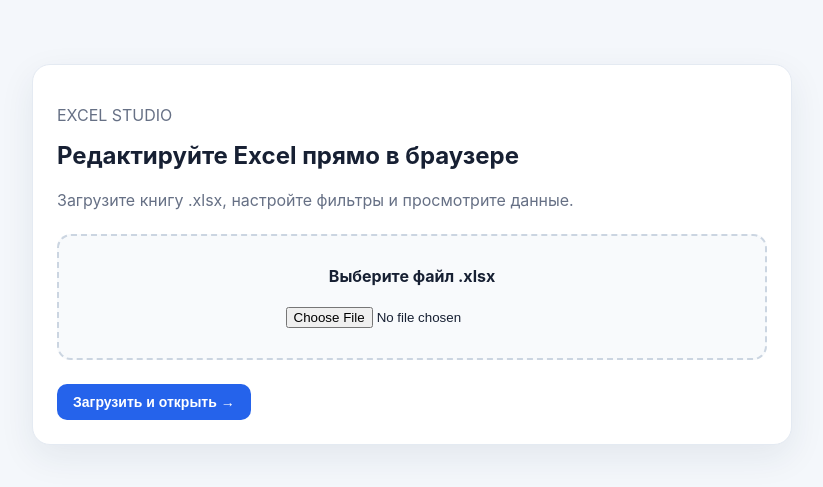
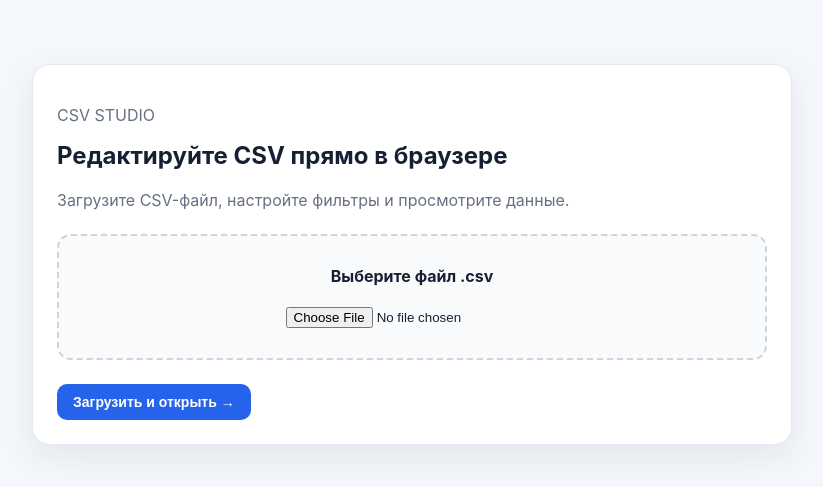
Before and after one commit to kudryavcevalexandr/asexel, a Flask app: page / in a window 1280 px wide. Shown: the top 487 px of the page, without its empty margins (228-1051 px from the left). Run offline with Flask 3, Linux system fonts and the light colour scheme.

Commit message:
Switch editor workflow to CSV

```diff
--- a/app.py
+++ b/app.py
@@ -6,8 +6,6 @@
 import re
 from pathlib import Path
 from uuid import uuid4
-from zipfile import BadZipFile
-
 import pandas as pd
 from flask import Flask, flash, jsonify, redirect, render_template, request, send_from_directory, session, url_for
 from werkzeug.utils import secure_filename
@@ -18,12 +16,12 @@
 
 
 def resolve_upload_dir() -> Path:
-    configured_dir = os.getenv("EXCEL_STUDIO_UPLOAD_DIR")
+    configured_dir = os.getenv("CSV_STUDIO_UPLOAD_DIR") or os.getenv("EXCEL_STUDIO_UPLOAD_DIR")
     candidates = []
     if configured_dir:
         candidates.append(Path(configured_dir).expanduser())
     candidates.append(Path(__file__).parent / "uploads")
-    candidates.append(Path(tempfile.gettempdir()) / "excel-studio-uploads")
+    candidates.append(Path(tempfile.gettempdir()) / "csv-studio-uploads")
 
     errors = []
     for candidate in candidates:
@@ -36,7 +34,7 @@
         except OSError as exc:
             errors.append(f"{candidate}: {type(exc).__name__}: {exc}")
 
-    raise RuntimeError("Не удалось найти папку для временных Excel-файлов с правами на запись: " + "; ".join(errors))
+    raise RuntimeError("Не удалось найти папку для временных CSV-файлов с правами на запись: " + "; ".join(errors))
 
 
 UPLOAD_DIR = resolve_upload_dir()
@@ -50,7 +48,7 @@
 FALSE_VALUES = {"false", "0", "no", "n", "нет", "ложь"}
 
 
-def workbook_error_details(action: str, path: Path, exc: Exception) -> str:
+def csv_error_details(action: str, path: Path, exc: Exception) -> str:
     reason = f"{type(exc).__name__}: {exc}"
     file_state = "файл отсутствует"
     if path.exists():
@@ -60,14 +58,21 @@
             file_state = f"не удалось получить размер файла: {type(stat_exc).__name__}: {stat_exc}"
 
     hints = []
-    if isinstance(exc, BadZipFile) or "not a zip file" in str(exc).lower():
-        hints.append("Excel-движок получил невалидный ZIP-контейнер .xlsx; часто это происходит, если вместо настоящего .xlsx загружен .xls/CSV/HTML с расширением .xlsx или предыдущая запись файла оборвалась")
     if isinstance(exc, PermissionError):
         hints.append("у процесса нет прав на запись/чтение файла или файл заблокирован операционной системой")
     if not hints:
-        hints.append("проверьте формат .xlsx, выбранный лист, права на папку uploads и свободное место на диске")
+        hints.append("проверьте формат .csv, кодировку UTF-8, права на папку uploads и свободное место на диске")
 
     return f"Не удалось {action}. Технические детали: {reason}. Состояние файла на сервере: {file_state}. Что проверить: {'; '.join(hints)}."
+
+
+def read_csv_file(path: Path, **kwargs) -> pd.DataFrame:
+    return pd.read_csv(path, dtype=str, keep_default_na=False, **kwargs)
+
+
+def write_csv_file(frame: pd.DataFrame, path: Path) -> None:
+    frame.to_csv(path, index=False)
+
 
 def boolean_checkbox_values(value: str) -> tuple[bool, str, str] | None:
     normalized = str(value).strip().lower()
@@ -102,7 +107,7 @@
     return None
 
 
-def normalize_excel_text(text) -> str:
+def normalize_csv_text(text) -> str:
     text = str(text)
     # Вычищаем невидимые символы (zero-width spaces, мягкие переносы и BOM)
     text = re.sub(r'[\u200b-\u200f\ufeff\xad]', '', text)
@@ -135,13 +140,13 @@
 
 @app.post("/upload")
 def upload():
-    file = request.files.get("excel_file")
+    file = request.files.get("csv_file")
     if not file or not file.filename:
-        return upload_error("Файл не был передан браузером. Выберите файл .xlsx еще раз и повторите загрузку.")
+        return upload_error("Файл не был передан браузером. Выберите файл .csv еще раз и повторите загрузку.")
     original_name = file.filename
-    if Path(original_name).suffix.lower() != ".xlsx":
-        return upload_error(f"Выбран файл «{original_name}», но поддерживаются только книги Excel в формате .xlsx.")
-    name = f"{uuid4().hex}_{secure_filename(original_name) or 'workbook.xlsx'}"
+    if Path(original_name).suffix.lower() != ".csv":
+        return upload_error(f"Выбран файл «{original_name}», но поддерживается только формат .csv.")
+    name = f"{uuid4().hex}_{secure_filename(original_name) or 'data.csv'}"
     path = UPLOAD_DIR / name
     try:
         file.save(path)
@@ -149,10 +154,10 @@
         path.unlink(missing_ok=True)
         return upload_error(f"Не удалось получить выбранный файл «{original_name}» от браузера. Детали: {exc}", 500)
     try:
-        pd.ExcelFile(path, engine="openpyxl")
+        read_csv_file(path, nrows=1)
     except Exception as exc:
         path.unlink(missing_ok=True)
-        return upload_error(f"Файл «{original_name}» получен, но openpyxl не смог открыть его как .xlsx. Проверьте, что это именно книга Excel .xlsx, а не .xls/.xlsm/CSV с другим расширением, и что файл не зашифрован паролем. Технические детали: {type(exc).__name__}: {exc}")
+        return upload_error(f"Файл «{original_name}» получен, но не может быть прочитан как CSV. Проверьте формат .csv и кодировку UTF-8. Технические детали: {type(exc).__name__}: {exc}")
     session.clear()
     session["current_file"] = name
     editor_url = url_for("editor")
@@ -168,19 +173,14 @@
         flash("Сначала загрузите файл.")
         return redirect(url_for("index"))
     try:
-        excel = pd.ExcelFile(path, engine="openpyxl")
-        sheets = excel.sheet_names
-        sheet = request.args.get("sheet")
-        if sheet not in sheets:
-            sheet = sheets[0]
-        columns = pd.read_excel(path, sheet_name=sheet, nrows=0, engine="openpyxl").columns.tolist()
+        columns = read_csv_file(path, nrows=0).columns.tolist()
     except Exception as exc:
-        flash(workbook_error_details("прочитать загруженный файл", path, exc))
+        flash(csv_error_details("прочитать загруженный CSV-файл", path, exc))
         return redirect(url_for("index"))
     default_columns = [column for column in columns if column in {"anchor_name", "name_fixed"}]
     if not default_columns:
         default_columns = columns
-    return render_template("editor.html", filename=path.name.split("_", 1)[1], sheets=sheets, sheet=sheet, columns=columns, default_columns=default_columns, batch_size=DEFAULT_BATCH_SIZE, max_batch_size=MAX_BATCH_SIZE, table_scale=DEFAULT_TABLE_SCALE, min_table_scale=MIN_TABLE_SCALE, max_table_scale=MAX_TABLE_SCALE, default_transition=True)
+    return render_template("editor.html", filename=path.name.split("_", 1)[1], sheet="CSV", columns=columns, default_columns=default_columns, batch_size=DEFAULT_BATCH_SIZE, max_batch_size=MAX_BATCH_SIZE, table_scale=DEFAULT_TABLE_SCALE, min_table_scale=MIN_TABLE_SCALE, max_table_scale=MAX_TABLE_SCALE, default_transition=True)
 
 
 def render_table_page(*, without_anchor: bool = False, anchor_filter: bool = False):
@@ -189,11 +189,8 @@
         flash("Сначала загрузите файл.")
         return redirect(url_for("index"))
     try:
-        excel = pd.ExcelFile(path, engine="openpyxl")
-        sheet = request.args.get("sheet")
-        if sheet not in excel.sheet_names:
-            sheet = excel.sheet_names[0]
-        frame = pd.read_excel(path, sheet_name=sheet, dtype=str, keep_default_na=False, engine="openpyxl")
+        sheet = "CSV"
+        frame = read_csv_file(path)
         if request.args.get("transition") == "true" and "is_transition" in frame.columns:
             frame = frame[frame["is_transition"].astype(str).str.strip().str.lower().eq("true")]
         anchors_raw = request.args.get("anchors", "")
@@ -220,7 +217,7 @@
         flash("Размер батча и номер страницы должны быть целыми числами.")
         return redirect(url_for("editor"))
     except Exception as exc:
-        flash(workbook_error_details("прочитать файл для таблицы", path, exc))
+        flash(csv_error_details("прочитать CSV-файл для таблицы", path, exc))
         return redirect(url_for("editor"))
     total = len(frame)
     pages = max(1, (total + batch_size - 1) // batch_size)
@@ -298,10 +295,8 @@
         return redirect(url_for("index"))
     sheet = request.form.get("sheet", "")
     try:
-        books = pd.read_excel(path, sheet_name=None, dtype=str, keep_default_na=False, engine="openpyxl")
-        if sheet not in books:
-            raise ValueError("Лист не найден")
-        frame = books[sheet]
+        sheet = "CSV"
+        frame = read_csv_file(path)
         pending_boolean_updates = {}
         requested_updates = {}
         for key, value in request.form.items():
@@ -330,22 +325,17 @@
             flash("Изменений не обнаружено: значения в файле уже совпадают с отправленными.")
             return redirect_after_save(sheet)
 
-        books[sheet] = frame
         tmp_path = path.with_name(f"{path.stem}_tmp{path.suffix}")
         try:
-            with pd.ExcelWriter(tmp_path, engine="xlsxwriter") as writer:
-                for name, book_frame in books.items():
-                    book_frame.to_excel(writer, sheet_name=name, index=False)
+            write_csv_file(frame, tmp_path)
             if hasattr(os, "sync"):
                 os.sync()
 
-            with pd.ExcelFile(tmp_path, engine="openpyxl"):
-                pass
-            saved_frame = pd.read_excel(tmp_path, sheet_name=sheet, dtype=str, keep_default_na=False, engine="openpyxl")
+            saved_frame = read_csv_file(tmp_path)
             not_saved_cells = []
             for row, col, expected_value in changed_cells:
                 saved_value = str(saved_frame.iat[row, col])
-                if normalize_excel_text(saved_value) != normalize_excel_text(expected_value):
+                if normalize_csv_text(saved_value) != normalize_csv_text(expected_value):
                     column_name = saved_frame.columns[col]
                     not_saved_cells.append(f"строка {row + 2}, колонка «{column_name}»: ожидалось «{expected_value}», в файле «{saved_value}»")
             if not_saved_cells:
@@ -361,7 +351,7 @@
 
         flash(f"Изменения сохранены и проверены: обновлено ячеек — {len(changed_cells)}.")
     except Exception as exc:
-        flash(workbook_error_details("сохранить изменения", path, exc))
+        flash(csv_error_details("сохранить изменения", path, exc))
     return redirect_after_save(sheet)
 
 
--- a/requirements.txt
+++ b/requirements.txt
@@ -1,4 +1,2 @@
 flask>=3.0
 pandas>=2.2
-openpyxl>=3.1
-xlsxwriter>=3.2
--- a/templates/base.html
+++ b/templates/base.html
@@ -3,7 +3,7 @@
 <head>
   <meta charset="utf-8">
   <meta name="viewport" content="width=device-width">
-  <title>{% block title %}Excel Studio{% endblock %}</title>
+  <title>{% block title %}CSV Studio{% endblock %}</title>
   <link rel="stylesheet" href="{{ url_for('static', filename='styles.css') }}">
 </head>
 <body>
--- a/templates/editor.html
+++ b/templates/editor.html
@@ -5,8 +5,8 @@
   <p class="muted">ШАГ 1 ИЗ 2</p><h1>Настройте выборку</h1><p class="muted">{{ filename }}</p>
   {% for message in get_flashed_messages() %}<div class="notice">{{ message }}</div>{% endfor %}
   <form method="get" action="{{ url_for('table') }}">
+    <input type="hidden" name="sheet" value="{{ sheet }}">
     <div class="form-grid">
-      <label class="field">Лист<select name="sheet" id="sheet-select" data-editor-url="{{ url_for('editor') }}">{% for name in sheets %}<option value="{{ name }}" {% if name == sheet %}selected{% endif %}>{{ name }}</option>{% endfor %}</select></label>
       <label class="field">Размер батча<input type="number" name="batch_size" value="{{ batch_size }}" min="1" max="{{ max_batch_size }}" required></label>
       <label class="field">Масштаб таблицы, %<input type="number" name="table_scale" value="{{ table_scale }}" min="{{ min_table_scale }}" max="{{ max_table_scale }}" step="5" required></label>
     </div>
@@ -20,10 +20,6 @@
   </form>
 </section>
 <script>
-  const sheetSelect = document.querySelector("#sheet-select");
-  sheetSelect.addEventListener("change", () => {
-    window.location.href = `${sheetSelect.dataset.editorUrl}?sheet=${encodeURIComponent(sheetSelect.value)}`;
-  });
   const columnCheckboxes = document.querySelectorAll('input[name="columns"]');
   document.querySelector("#select-all-columns").addEventListener("click", () => {
     columnCheckboxes.forEach((checkbox) => checkbox.checked = true);
--- a/templates/upload.html
+++ b/templates/upload.html
@@ -1,13 +1,13 @@
 {% extends "base.html" %}
 {% block content %}
 <section class="card hero">
-  <p class="muted">EXCEL STUDIO</p>
-  <h1>Редактируйте Excel прямо в браузере</h1>
-  <p class="muted">Загрузите книгу .xlsx, настройте фильтры и просмотрите данные.</p>
+  <p class="muted">CSV STUDIO</p>
+  <h1>Редактируйте CSV прямо в браузере</h1>
+  <p class="muted">Загрузите CSV-файл, настройте фильтры и просмотрите данные.</p>
   {% for message in get_flashed_messages() %}<div class="notice">{{ message }}</div>{% endfor %}
   <div class="notice upload-error" id="upload-error" hidden></div>
   <form method="post" action="{{ url_for('upload') }}" enctype="multipart/form-data" id="upload-form">
-    <label class="drop"><b>Выберите файл .xlsx</b><br><br><input type="file" name="excel_file" accept=".xlsx" required></label>
+    <label class="drop"><b>Выберите файл .csv</b><br><br><input type="file" name="csv_file" accept=".csv,text/csv" required></label>
     <button class="btn" id="upload-button">Загрузить и открыть →</button>
   </form>
 </section>
@@ -24,13 +24,13 @@
   uploadForm.addEventListener("submit", async (event) => {
     event.preventDefault();
     uploadError.hidden = true;
-    const selectedFile = uploadForm.elements.excel_file.files[0];
+    const selectedFile = uploadForm.elements.csv_file.files[0];
     if (!selectedFile) {
-      showUploadError("Файл не выбран. Выберите книгу Excel .xlsx и повторите загрузку.");
+      showUploadError("Файл не выбран. Выберите CSV-файл .csv и повторите загрузку.");
       return;
     }
-    if (!selectedFile.name.toLowerCase().endsWith(".xlsx")) {
-      showUploadError(`Выбран файл «${selectedFile.name}», но поддерживается только формат .xlsx.`);
+    if (!selectedFile.name.toLowerCase().endsWith(".csv")) {
+      showUploadError(`Выбран файл «${selectedFile.name}», но поддерживается только формат .csv.`);
       return;
     }
     const originalButtonText = uploadButton.textContent;
@@ -52,7 +52,7 @@
       showUploadError(
         `Браузер не смог передать файл «${selectedFile.name}» на сервер. ` +
         "Частая причина на Android/Chrome — выбранный файл изменился, синхронизируется облаком или открыт другим приложением во время загрузки (ERR_UPLOAD_FILE_CHANGED). " +
-        "Скопируйте файл в локальную папку Downloads/Загрузки, закройте Excel/Google Sheets/файловый менеджер и выберите эту копию заново. " +
+        "Скопируйте файл в локальную папку Downloads/Загрузки, закройте редактор таблиц/файловый менеджер и выберите эту копию заново. " +
         `Технические детали: ${error.name}: ${error.message}`
       );
     } finally {
```
Also changed, not shown: README.md.
